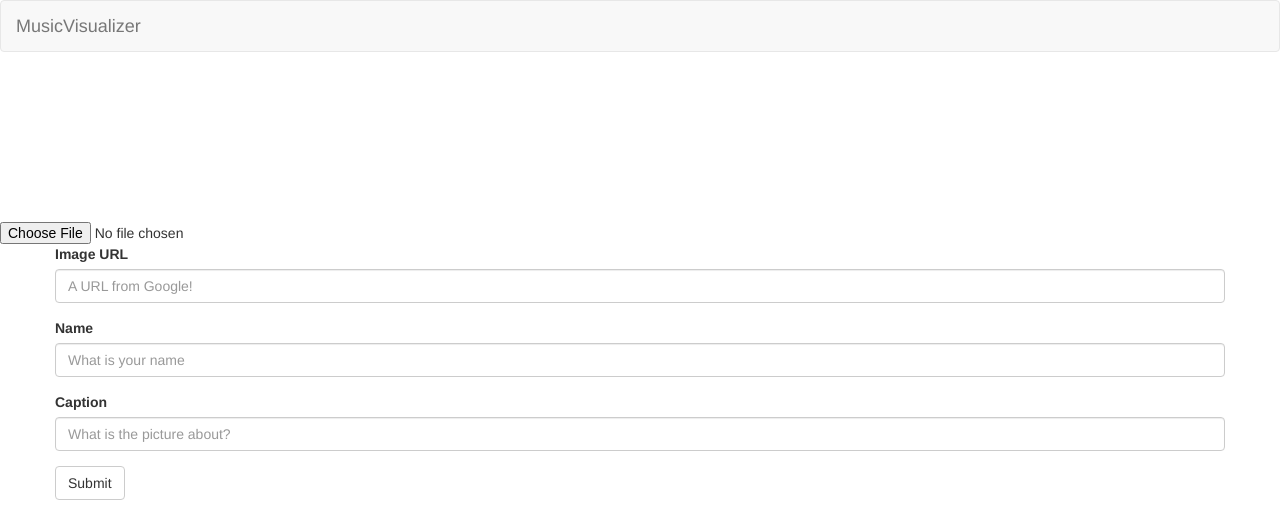
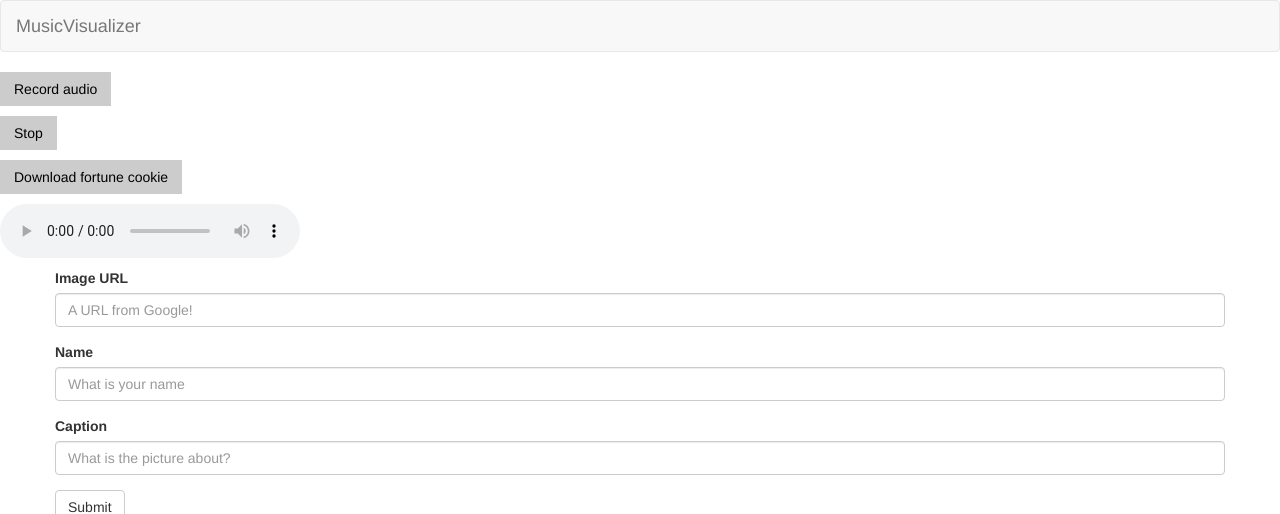
Before and after one commit to Lavenderjiang/Hac112_f17, a Django app: page / in a window 1280 px wide. Shown: the top 514 px of the page. Run offline with Django 3.2, Linux system fonts and the light colour scheme; data comes from the database, SQL or seed files in the repository; some libraries are stand-ins or nearby versions; grey boxes are pictures that could not be loaded.

Commit message:
working recorder

```diff
--- a/pyAudio/first.py
+++ b/pyAudio/first.py
@@ -1 +1,3 @@
-print("Hi~")
+import pyaudio
+
+print("hi")
--- a/webApp/instaclone/static/css/index.css
+++ b/webApp/instaclone/static/css/index.css
@@ -23,3 +23,21 @@
 .postedby-text {
     padding: 15px;
 }
+
+button {
+    border: 0;
+    background: #31ffd5;
+    font-family: Courier, 'Courier New', monospace;
+    font-size: 1rem;
+    padding: 0.5em 1em;
+}
+
+button:active, button:hover {
+    background: #000;
+    color: #fff;
+}
+
+button[disabled] {
+    background: #ccc;
+    color: #000;
+}
--- a/webApp/instaclone/static/js/index.js
+++ b/webApp/instaclone/static/js/index.js
@@ -1,13 +1,55 @@
-window.AudioContext = window.AudioContext ||
-                      window.webkitAudioContext;
+// This example uses MediaRecorder to record from a live audio stream,
+// and uses the resulting blob as a source for an audio element.
+//
+// The relevant functions in use are:
+//
+// navigator.mediaDevices.getUserMedia -> to get audio stream from microphone
+// MediaRecorder (constructor) -> create MediaRecorder instance for a stream
+// MediaRecorder.ondataavailable -> event to listen to when the recording is ready
+// MediaRecorder.start -> start recording
+// MediaRecorder.stop -> stop recording (this will generate a blob of data)
+// URL.createObjectURL -> to create a URL from a blob, which we can use as audio src
 
-var context = new AudioContext();
+var recordButton, stopButton, recorder;
 
-navigator.getUserMedia({audio: true}, function(stream) {
-  var microphone = context.createMediaStreamSource(stream);
-  var filter = context.createBiquadFilter();
+window.onload = function () {
+  recordButton = document.getElementById('record');
+  stopButton = document.getElementById('stop');
 
-  // microphone -> filter -> destination.
-  microphone.connect(filter);
-  filter.connect(context.destination);
-}, errorCallback);
+  // get audio stream from user's mic
+  navigator.mediaDevices.getUserMedia({
+    audio: true
+  })
+  .then(function (stream) {
+    recordButton.disabled = false;
+    recordButton.addEventListener('click', startRecording);
+    stopButton.addEventListener('click', stopRecording);
+    recorder = new MediaRecorder(stream);
+
+    // listen to dataavailable, which gets triggered whenever we have
+    // an audio blob available
+    recorder.addEventListener('dataavailable', onRecordingReady);
+  });
+};
+
+function startRecording() {
+  recordButton.disabled = true;
+  stopButton.disabled = false;
+
+  recorder.start();
+}
+
+function stopRecording() {
+  recordButton.disabled = false;
+  stopButton.disabled = true;
+
+  // Stopping the recorder will eventually trigger the `dataavailable` event and we can complete the recording process
+  recorder.stop();
+}
+
+function onRecordingReady(e) {
+  var audio = document.getElementById('audio');
+  // e.data contains a blob representing the recording
+  audio.src = URL.createObjectURL(e.data);
+  audio.play();
+}
--- a/webApp/instaclone/templates/index.html
+++ b/webApp/instaclone/templates/index.html
@@ -4,7 +4,6 @@
   <title>InstaClone</title>
   <link rel="stylesheet" type="text/css" href="{% static 'css/index.css' %}">
   <link rel="stylesheet" href="https://maxcdn.bootstrapcdn.com/bootstrap/3.3.7/css/bootstrap.min.css" integrity="sha384-BVYiiSIFeK1dGmJRAkycuHAHRg32OmUcww7on3RYdg4Va+PmSTsz/K68vbdEjh4u" crossorigin="anonymous">
-    <script type="text/javascript" src="{% static 'js/index.js' %}"></script>
 
 </head>
 <body>
@@ -14,28 +13,12 @@
     </div>
   </div><!-- /.container-fluid -->
 </nav>
-<video autoplay></video>
 
-<script>
-  var errorCallback = function(e) {
-    console.log('Reeeejected!', e);
-  };
+<p><button id="record" disabled>Record audio</button> </p>
+<p><button id="stop" disabled>Stop</button></p>
+<p><button id="download" disabled="">Download fortune cookie</button></p>
+    <p><audio id="audio" controls></audio></p>
 
-  // Not showing vendor prefixes.
-  navigator.getUserMedia({video: true, audio: true}, function(localMediaStream) {
-    var video = document.querySelector('video');
-    video.src = window.URL.createObjectURL(localMediaStream);
-
-    // Note: onloadedmetadata doesn't fire in Chrome when using it with getUserMedia.
-    // See crbug.com/110938.
-    video.onloadedmetadata = function(e) {
-      // Ready to go. Do some stuff.
-    };
-  }, errorCallback);
-</script>
-
-
-<input type="file" accept="audio/*;capture=microphone">
 
 <div class="container">
   <div class="row">
@@ -79,8 +62,10 @@
     {% endfor %}
   </div>
 </div>
+
 <script src="https://code.jquery.com/jquery-3.2.1.min.js" integrity="sha256-hwg4gsxgFZhOsEEamdOYGBf13FyQuiTwlAQgxVSNgt4=" crossorigin="anonymous"></script>
 <script src="https://maxcdn.bootstrapcdn.com/bootstrap/3.3.7/js/bootstrap.min.js" integrity="sha384-Tc5IQib027qvyjSMfHjOMaLkfuWVxZxUPnCJA7l2mCWNIpG9mGCD8wGNIcPD7Txa" crossorigin="anonymous"></script>
 <script src="{% static 'js/index.js' %}"></script>
+
 </body>
 </html>
--- a/webApp/test.py
+++ /dev/null
@@ -1,2 +0,0 @@
-print("Hello World!")
-print("stress == happiness")
```
Also changed, not shown: 1 other file. Lines whose indentation alone changed are shown as unchanged.
